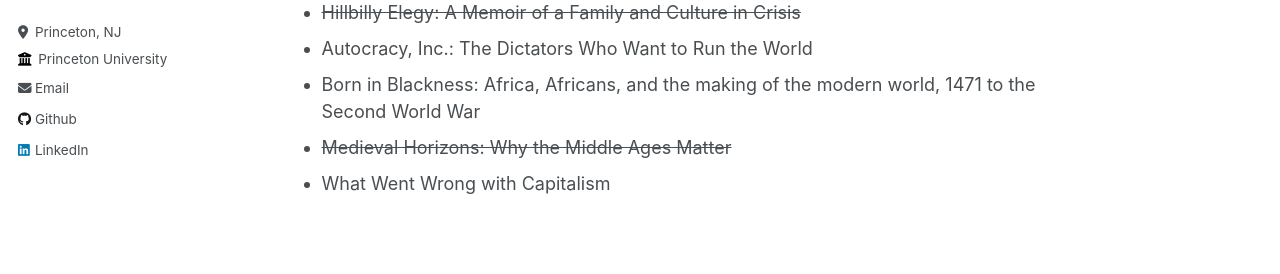
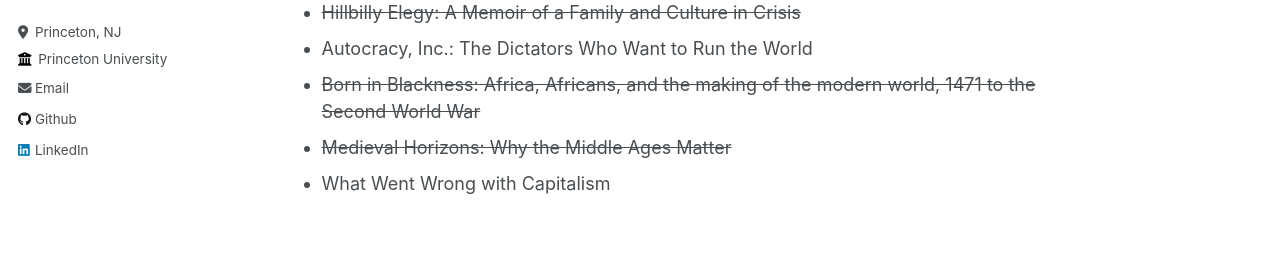
Before and after one commit to nish-goel/nish-goel.github.io, a Jekyll site: the page built from _pages/markdown.md, in a window 1280 px wide. Shown: the part 323-597 px from the top of the page. Built offline with Jekyll 4.4.1, drawn with Linux system fonts in a browser that asks for light colours.

```diff
--- a/_pages/markdown.md
+++ b/_pages/markdown.md
@@ -13,7 +13,7 @@ redirect_from:
 * ~~Other Rivers: A Chinese Education~~
 * ~~Hillbilly Elegy: A Memoir of a Family and Culture in Crisis~~
 * Autocracy, Inc.: The Dictators Who Want to Run the World
-* Born in Blackness: Africa, Africans, and the making of the modern world, 1471 to the Second World War
+* ~~Born in Blackness: Africa, Africans, and the making of the modern world, 1471 to the Second World War~~
 * ~~Medieval Horizons: Why the Middle Ages Matter~~
 * What Went Wrong with Capitalism
 
```
